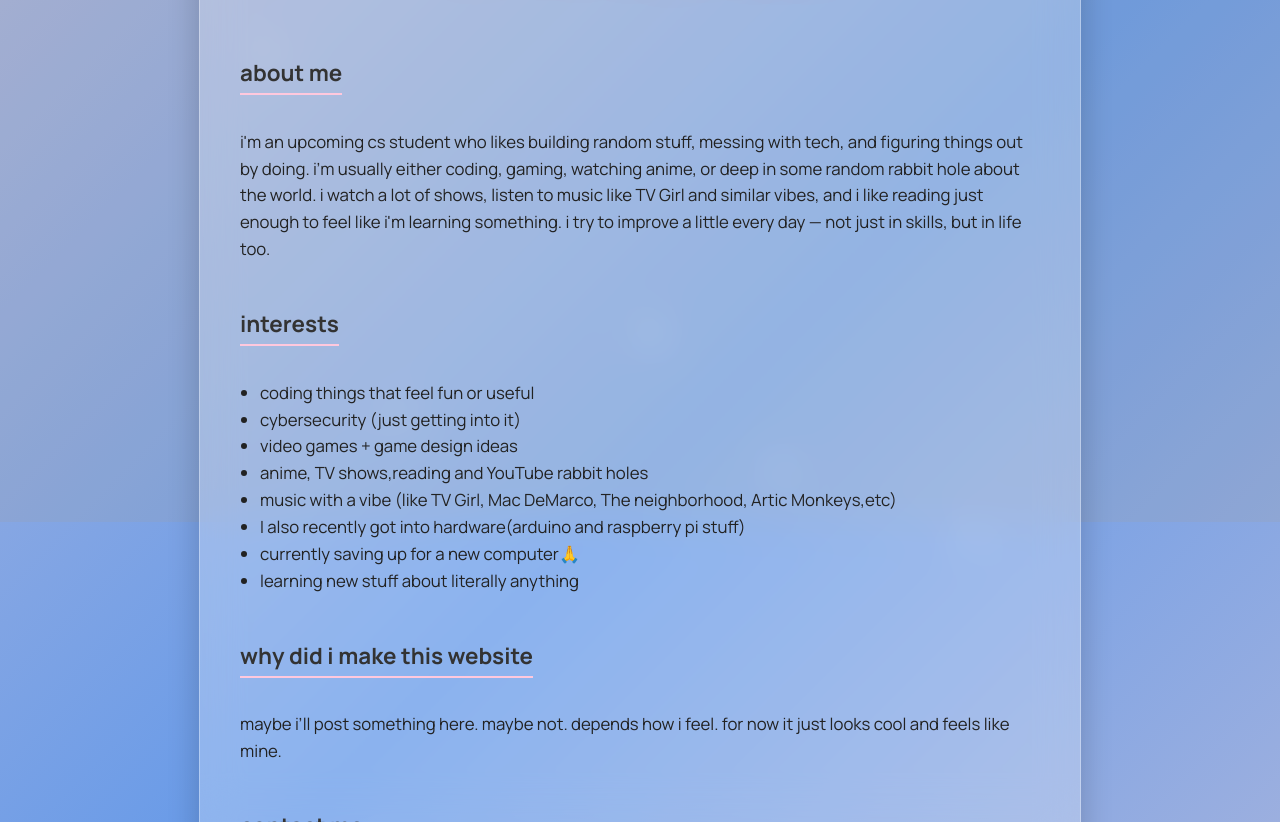
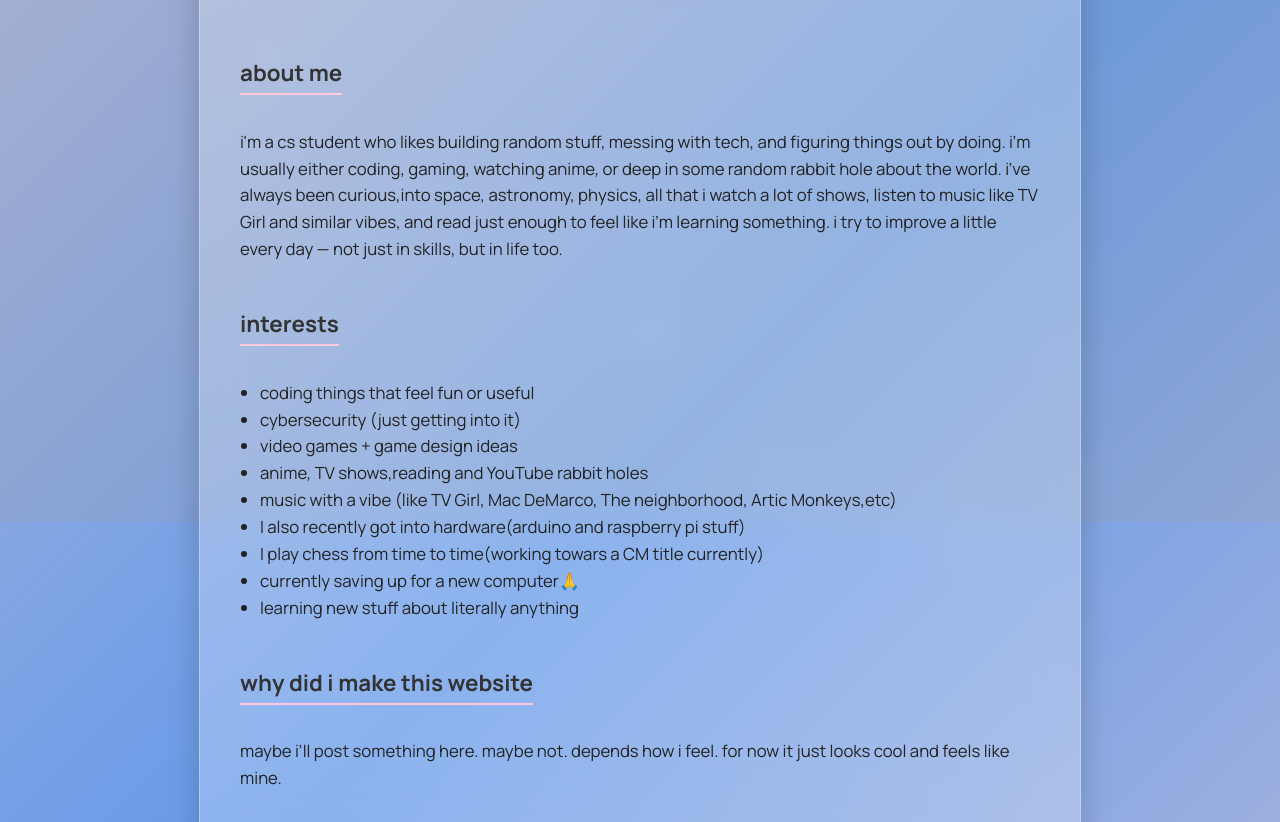
Before and after one commit to Anthonyxa/Anthonyxa.github.io, a plain HTML site: page index.html in a window 1280 px wide. Shown: the part 278-1100 px from the top of the page. Drawn offline with Linux system fonts and the light colour scheme.

Commit message:
Update index.html

```diff
--- a/index.html
+++ b/index.html
@@ -36,11 +36,12 @@
     <section>
       <h2>about me</h2>
       <p>
-        i'm an upcoming cs student who likes building random stuff, messing with tech, and figuring things out by doing.
+        i'm a cs student who likes building random stuff, messing with tech, and figuring things out by doing.
         i’m usually either coding, gaming, watching anime, or deep in some random rabbit hole about the world.
-        i watch a lot of shows, listen to music like TV Girl and similar vibes, and i like reading just enough to feel like i'm learning something.
+        i’ve always been curious,into space, astronomy, physics, all that
+        i watch a lot of shows, listen to music like TV Girl and similar vibes, and read just enough to feel like i’m learning something.
         i try to improve a little every day — not just in skills, but in life too.
-      </p>
+          </p>
     </section>
 
     <section>
@@ -51,7 +52,8 @@
         <li>video games + game design ideas</li>
         <li>anime, TV shows,reading and YouTube rabbit holes</li>
         <li>music with a vibe (like TV Girl, Mac DeMarco, The neighborhood, Artic Monkeys,etc)</li>
-         <li>I also recently got into hardware(arduino and raspberry pi stuff)</li>
+        <li>I also recently got into hardware(arduino and raspberry pi stuff)</li>
+        <li>I play chess from time to time(working towars a CM title currently)</li>
         <li>currently saving up for a new computer🙏</li>
         <li>learning new stuff about literally anything</li>
       </ul>
```
